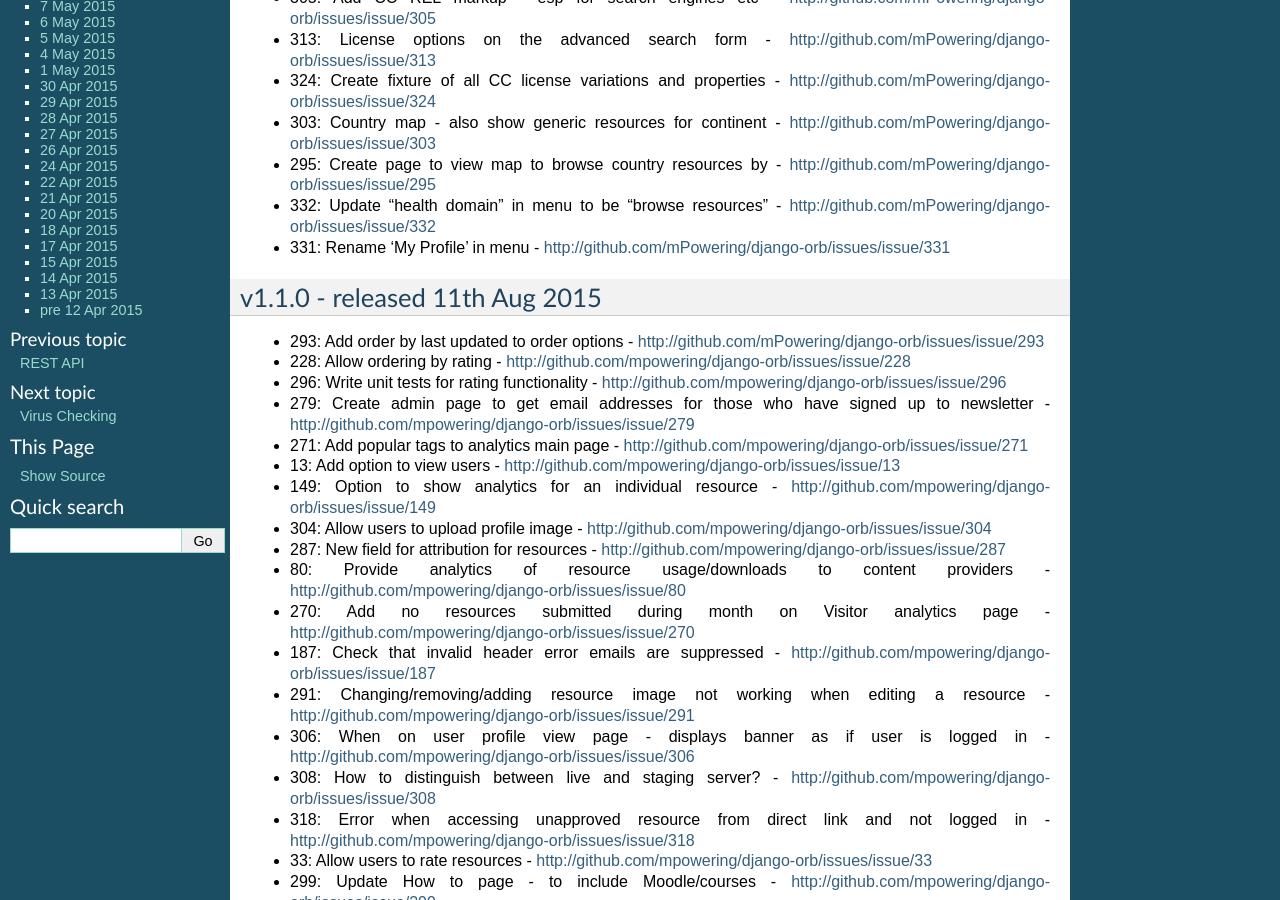
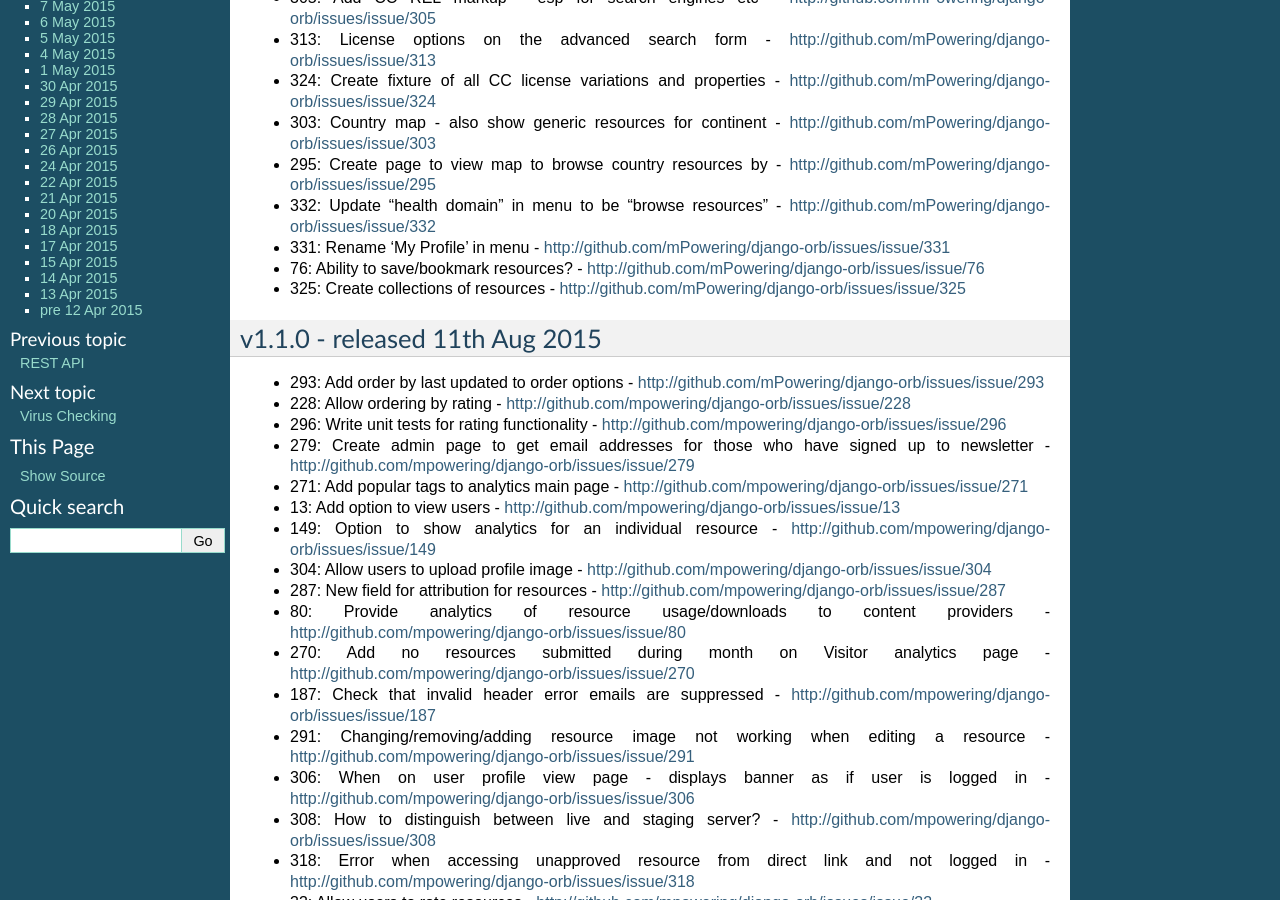
Before and after one commit to mPowering/django-orb, a Sphinx documentation site: the page built from docs/changelog.rst, in a window 1280 px wide and 900 px high, scrolled down 348 px. Built offline with Sphinx 7.4.7, drawn with Linux system fonts in a browser that asks for light colours.

Commit message:
update docs

```diff
--- a/docs/changelog.rst
+++ b/docs/changelog.rst
@@ -16,6 +16,8 @@
 * 295: Create page to view map to browse country resources by - http://github.com/mPowering/django-orb/issues/issue/295
 * 332: Update "health domain" in menu to be "browse resources" - http://github.com/mPowering/django-orb/issues/issue/332
 * 331: Rename 'My Profile' in menu - http://github.com/mPowering/django-orb/issues/issue/331
+* 76: Ability to save/bookmark resources? - http://github.com/mPowering/django-orb/issues/issue/76
+* 325: Create collections of resources - http://github.com/mPowering/django-orb/issues/issue/325
 
 v1.1.0 - released 11th Aug 2015
 ---------------------------------
```
